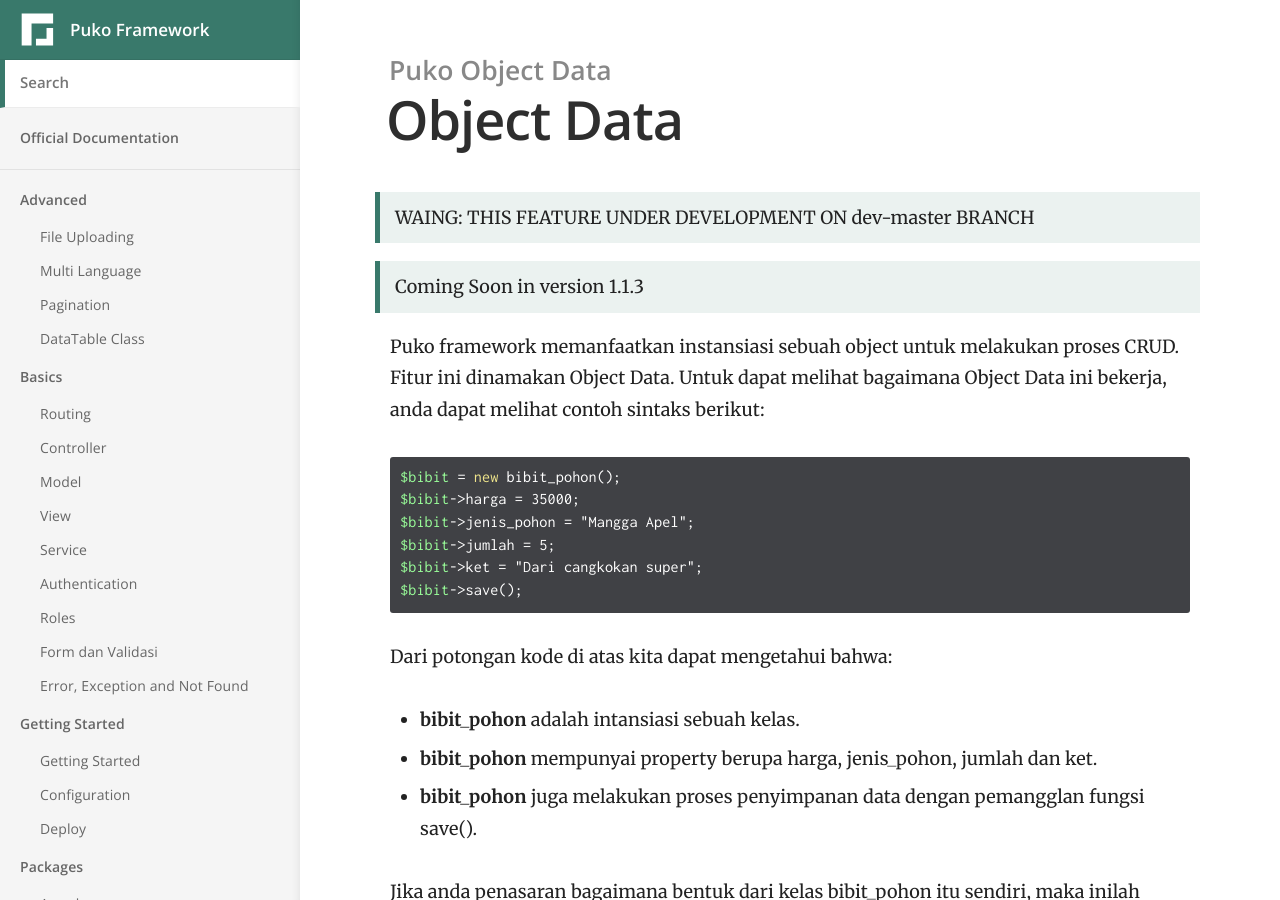
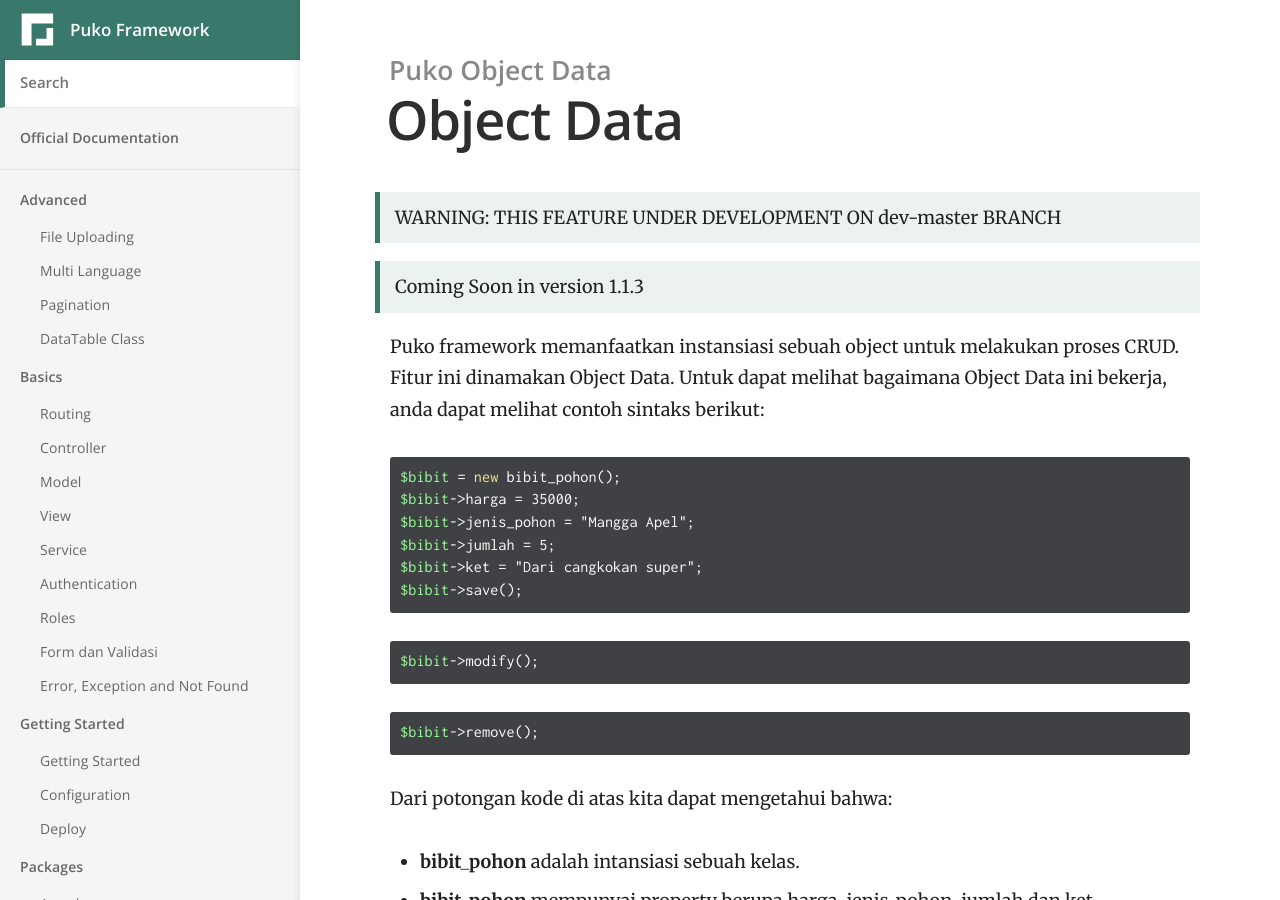
Before and after one commit to Velliz/pudo, a Jekyll site: the page built from _docs/puko-object-data/object-data.md, in a window 1280 px wide and 900 px high. Built offline with Jekyll 4.4.1, drawn with Linux system fonts in a browser that asks for light colours.

Commit message:
add another function object data explanation

````diff
--- a/_docs/puko-object-data/object-data.md
+++ b/_docs/puko-object-data/object-data.md
@@ -4,7 +4,7 @@ category: Puko Object Data
 order: 1
 ---
 
-> WAING: THIS FEATURE UNDER DEVELOPMENT ON dev-master BRANCH
+> WARNING: THIS FEATURE UNDER DEVELOPMENT ON dev-master BRANCH
 
 > Coming Soon in version 1.1.3
 
@@ -18,6 +18,14 @@ $bibit->jenis_pohon = "Mangga Apel";
 $bibit->jumlah = 5;
 $bibit->ket = "Dari cangkokan super";
 $bibit->save();
+```
+
+```php
+$bibit->modify();
+```
+
+```php
+$bibit->remove();
 ```
 
 Dari potongan kode di atas kita dapat mengetahui bahwa:
````
